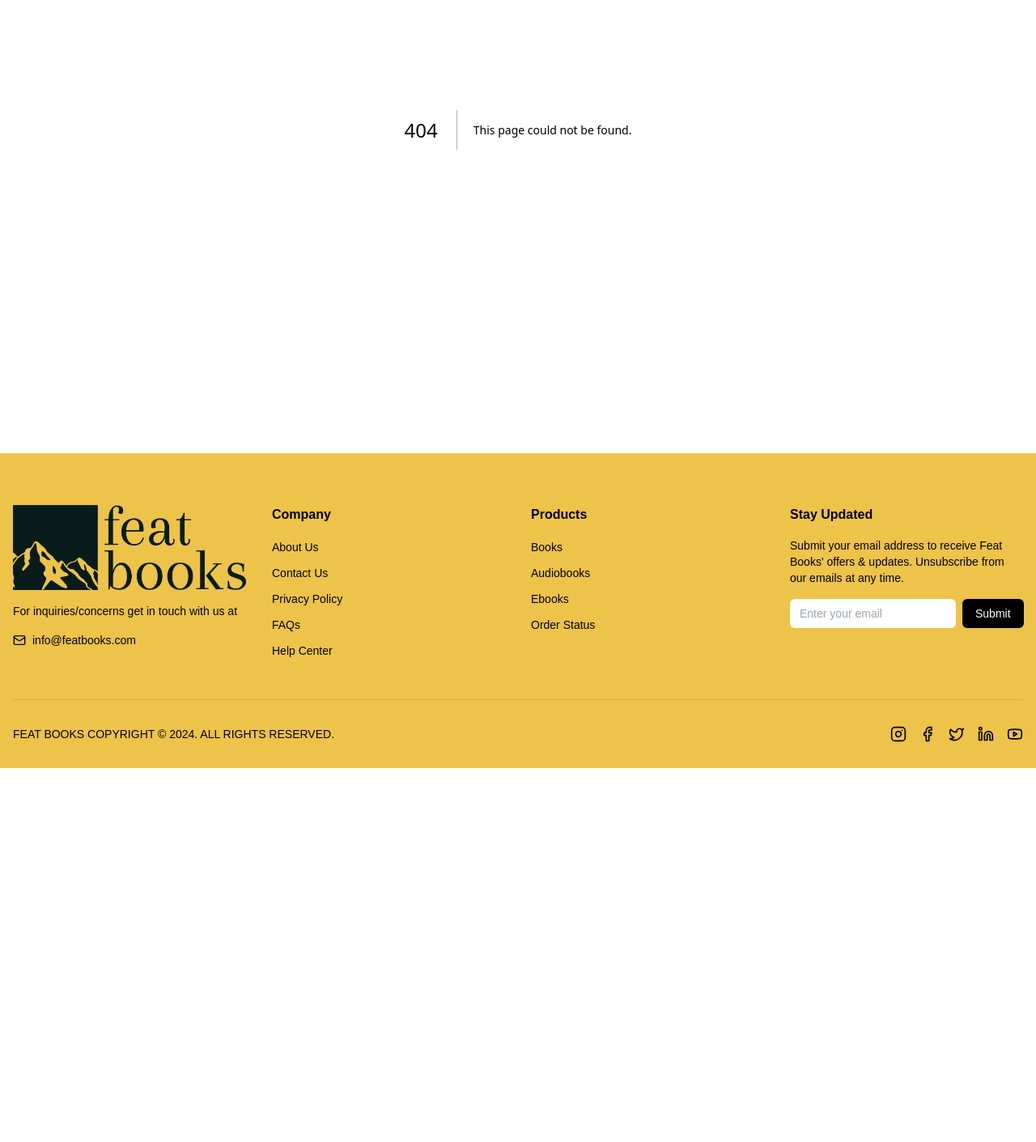
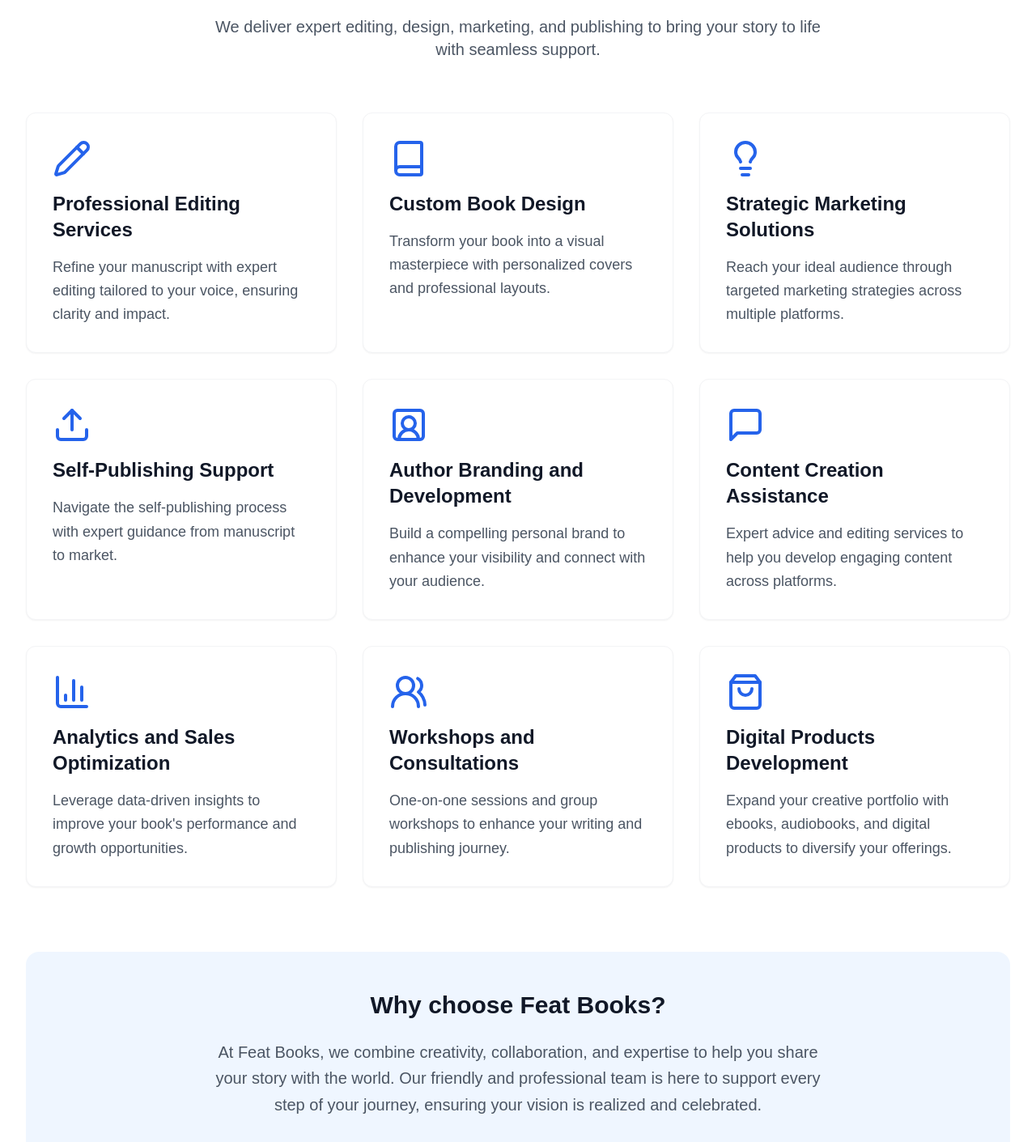
Before and after one commit to mgacrama211176/featbooks, a Next.js app: page /services in a window 1280 px wide. Before the commit this address had no page. Shown: the part 240-1651 px from the top of the page at 81% size. Before the commit the page ends 1189 px from the top, so only its background shows below. Built offline with nearby package versions, Linux system fonts and the light colour scheme; a web font is replaced by a local one.

Commit message:
Basic Structure for Services added.

```diff
--- a/package.json
+++ b/package.json
@@ -9,6 +9,7 @@
     "lint": "next lint"
   },
   "dependencies": {
+    "axios": "^1.7.9",
     "firebase": "^11.0.2",
     "lucide-react": "^0.465.0",
     "next": "15.0.3",
--- /dev/null
+++ b/src/app/api/newsletter/route.ts
@@ -0,0 +1,42 @@
+import { db } from "@/app/lib/firebase";
+import { collection, addDoc, getDocs, query, where } from "firebase/firestore";
+import { NextResponse } from "next/server";
+
+export async function POST(request: Request) {
+  const { email } = await request.json();
+
+  console.log(email);
+
+  try {
+    if (!email) {
+      return NextResponse.json({ error: "Email is required" }, { status: 400 });
+    }
+
+    const newsletterRef = collection(db, "newsletters");
+    const q = query(newsletterRef, where("email", "==", email));
+    const querySnapshot = await getDocs(q);
+
+    if (!querySnapshot.empty) {
+      return NextResponse.json(
+        { error: "Email already subscribed" },
+        { status: 400 }
+      );
+    }
+
+    await addDoc(newsletterRef, {
+      email,
+      created_at: new Date().toISOString(),
+    });
+
+    return NextResponse.json(
+      { message: "Successfully subscribed to newsletter" },
+      { status: 201 }
+    );
+  } catch (error) {
+    console.error("Newsletter subscription error:", error);
+    return NextResponse.json(
+      { error: "Failed to subscribe to newsletter" },
+      { status: 500 }
+    );
+  }
+}
--- a/src/app/components/Footer/Footer.tsx
+++ b/src/app/components/Footer/Footer.tsx
@@ -9,6 +9,7 @@ import {
   Youtube,
   Mail,
 } from "lucide-react";
+import NewsLetter from "./NewsLetter";
 
 const Footer = () => {
   return (
@@ -125,26 +126,7 @@ const Footer = () => {
           </div>
 
           {/* Newsletter Column */}
-          <div>
-            <h3 className="font-semibold mb-4">Stay Updated</h3>
-            <p className="text-sm mb-4">
-              Submit your email address to receive Feat Books' offers & updates.
-              Unsubscribe from our emails at any time.
-            </p>
-            <form className="flex gap-2">
-              <input
-                type="email"
-                placeholder="Enter your email"
-                className="flex-1 px-3 py-2 rounded-md text-sm focus:outline-none focus:ring-2 focus:ring-black"
-              />
-              <button
-                type="submit"
-                className="bg-black text-white px-4 py-2 rounded-md text-sm hover:bg-black/80 transition-colors"
-              >
-                Submit
-              </button>
-            </form>
-          </div>
+          <NewsLetter />
         </div>
 
         {/* Social Links */}
--- /dev/null
+++ b/src/app/components/Footer/NewsLetter.tsx
@@ -0,0 +1,48 @@
+"use client";
+import React, { useState } from "react";
+import axios from "axios";
+
+const NewsLetter = () => {
+  const [email, setEmail] = useState("");
+
+  const handleSubmit = async (e: React.FormEvent<HTMLFormElement>) => {
+    e.preventDefault();
+
+    const res = await axios
+      .post("/api/newsletter", { email })
+      .then((res) => {
+        alert(res.data.message);
+      })
+      .catch((err) => {
+        alert(err.response.data.error);
+      });
+    setEmail("");
+  };
+
+  return (
+    <div>
+      <h3 className="font-semibold mb-4">Stay Updated</h3>
+      <p className="text-sm mb-4">
+        Submit your email address to receive Feat Books&apos; offers & updates.
+        Unsubscribe from our emails at any time.
+      </p>
+      <form className="flex gap-2" onSubmit={handleSubmit}>
+        <input
+          type="email"
+          placeholder="Enter your email"
+          className="flex-1 px-3 py-2 rounded-md text-sm focus:outline-none focus:ring-2 focus:ring-black"
+          value={email}
+          onChange={(e) => setEmail(e.target.value)}
+        />
+        <button
+          type="submit"
+          className="bg-black text-white px-4 py-2 rounded-md text-sm hover:bg-black/80 transition-colors"
+        >
+          Submit
+        </button>
+      </form>
+    </div>
+  );
+};
+
+export default NewsLetter;
--- a/src/app/components/Hero/Hero.tsx
+++ b/src/app/components/Hero/Hero.tsx
@@ -48,10 +48,10 @@ const Hero = () => {
         id="hero-text"
       >
         <div className="animate-fade-in">
-          <h1 className="text-4xl md:text-5xl font-bold mb-4 font-glacial-indifference">
+          <h1 className="text-4xl md:text-7xl font-bold mb-4 font-glacial-indifference">
             Celebrating Every Feat Sharing Every Story
           </h1>
-          <h2 className="text-2xl md:text-3xl mb-6">
+          <h2 className="text-2xl md:text-4xl mb-6">
             Conquer new heights with Feat Books!
           </h2>
         </div>
--- a/src/app/components/Navigation/Navigation.tsx
+++ b/src/app/components/Navigation/Navigation.tsx
@@ -9,7 +9,7 @@ import { Search, User, Heart, ShoppingCart, Menu } from "lucide-react";
 const NAVIGATION_MENU = [
   { name: "Home", href: "/" },
   { name: "About Us", href: "/" },
-  { name: "Services", href: "/" },
+  { name: "Services", href: "/services" },
   { name: "Bookstore", href: "/bookstore" },
   { name: "Contact Us", href: "/#contact" },
 ] as const;
--- a/firebase.ts
+++ b/src/app/lib/firebase.ts
@@ -1,9 +1,7 @@
-// Import the functions you need from the SDKs you need
 import { initializeApp } from "firebase/app";
+import { getFirestore } from "firebase/firestore";
 // TODO: Add SDKs for Firebase products that you want to use
-// https://firebase.google.com/docs/web/setup#available-libraries
 
-// Your web app's Firebase configuration
 const firebaseConfig = {
   apiKey: process.env.API_KEY,
   authDomain: process.env.AUTH_DOMAIN,
@@ -15,3 +13,4 @@ const firebaseConfig = {
 
 // Initialize Firebase
 const app = initializeApp(firebaseConfig);
+export const db = getFirestore(app);
--- /dev/null
+++ b/src/app/services/layout.tsx
@@ -0,0 +1,23 @@
+import type { Metadata } from "next";
+import Navigation from "../components/Navigation/Navigation";
+import Footer from "../components/Footer/Footer";
+
+export const metadata: Metadata = {
+  title: "Feat Books | Services",
+  description: "Feat Books | Services",
+};
+
+export default function RootLayout({
+  children,
+}: Readonly<{
+  children: React.ReactNode;
+}>) {
+  return (
+    <div className="">
+      <div className="pr-4">
+        <Navigation />
+      </div>
+      {children}
+    </div>
+  );
+}
--- /dev/null
+++ b/src/app/services/page.tsx
@@ -0,0 +1,120 @@
+import React from "react";
+import {
+  Book,
+  Pencil,
+  Lightbulb,
+  Upload,
+  UserSquare2,
+  MessageSquare,
+  BarChart3,
+  Users2,
+  ShoppingBag,
+} from "lucide-react";
+
+const ServicesPage = () => {
+  const services = [
+    {
+      title: "Professional Editing Services",
+      description:
+        "Refine your manuscript with expert editing tailored to your voice, ensuring clarity and impact.",
+      icon: <Pencil className="w-12 h-12 text-blue-600" />,
+    },
+    {
+      title: "Custom Book Design",
+      description:
+        "Transform your book into a visual masterpiece with personalized covers and professional layouts.",
+      icon: <Book className="w-12 h-12 text-blue-600" />,
+    },
+    {
+      title: "Strategic Marketing Solutions",
+      description:
+        "Reach your ideal audience through targeted marketing strategies across multiple platforms.",
+      icon: <Lightbulb className="w-12 h-12 text-blue-600" />,
+    },
+    {
+      title: "Self-Publishing Support",
+      description:
+        "Navigate the self-publishing process with expert guidance from manuscript to market.",
+      icon: <Upload className="w-12 h-12 text-blue-600" />,
+    },
+    {
+      title: "Author Branding and Development",
+      description:
+        "Build a compelling personal brand to enhance your visibility and connect with your audience.",
+      icon: <UserSquare2 className="w-12 h-12 text-blue-600" />,
+    },
+    {
+      title: "Content Creation Assistance",
+      description:
+        "Expert advice and editing services to help you develop engaging content across platforms.",
+      icon: <MessageSquare className="w-12 h-12 text-blue-600" />,
+    },
+    {
+      title: "Analytics and Sales Optimization",
+      description:
+        "Leverage data-driven insights to improve your book's performance and growth opportunities.",
+      icon: <BarChart3 className="w-12 h-12 text-blue-600" />,
+    },
+    {
+      title: "Workshops and Consultations",
+      description:
+        "One-on-one sessions and group workshops to enhance your writing and publishing journey.",
+      icon: <Users2 className="w-12 h-12 text-blue-600" />,
+    },
+    {
+      title: "Digital Products Development",
+      description:
+        "Expand your creative portfolio with ebooks, audiobooks, and digital products to diversify your offerings.",
+      icon: <ShoppingBag className="w-12 h-12 text-blue-600" />,
+    },
+  ];
+
+  return (
+    <div className="max-w-7xl mx-auto px-4 py-16 sm:px-6 lg:px-8">
+      {/* Hero Section */}
+      <div className="text-center mb-16">
+        <h1 className="text-4xl font-bold text-gray-900 mb-6">What We Offer</h1>
+        <p className="text-xl text-gray-600 max-w-3xl mx-auto">
+          We deliver expert editing, design, marketing, and publishing to bring
+          your story to life with seamless support.
+        </p>
+      </div>
+
+      {/* Services Grid */}
+      <div className="grid grid-cols-1 md:grid-cols-2 lg:grid-cols-3 gap-8">
+        {services.map((service, index) => (
+          <div
+            key={index}
+            className="bg-white p-8 rounded-xl shadow-sm hover:shadow-md transition-shadow border border-gray-100"
+          >
+            <div className="mb-4">{service.icon}</div>
+            <h3 className="text-2xl font-semibold text-gray-900 mb-4">
+              {service.title}
+            </h3>
+            <p className="text-lg text-gray-600 leading-relaxed">
+              {service.description}
+            </p>
+          </div>
+        ))}
+      </div>
+
+      {/* Why Choose Us Section */}
+      <div className="mt-20 text-center bg-blue-50 rounded-2xl p-12">
+        <h2 className="text-3xl font-bold text-gray-900 mb-6">
+          Why choose Feat Books?
+        </h2>
+        <p className="text-xl text-gray-600 max-w-3xl mx-auto leading-relaxed">
+          At Feat Books, we combine creativity, collaboration, and expertise to
+          help you share your story with the world. Our friendly and
+          professional team is here to support every step of your journey,
+          ensuring your vision is realized and celebrated.
+        </p>
+        <button className="mt-8 bg-blue-600 text-white px-8 py-4 rounded-lg text-lg font-semibold hover:bg-blue-700 transition-colors">
+          Get Started Today
+        </button>
+      </div>
+    </div>
+  );
+};
+
+export default ServicesPage;
```
Also changed, not shown: 1 other file (tests, documents, lock files or other folders).
